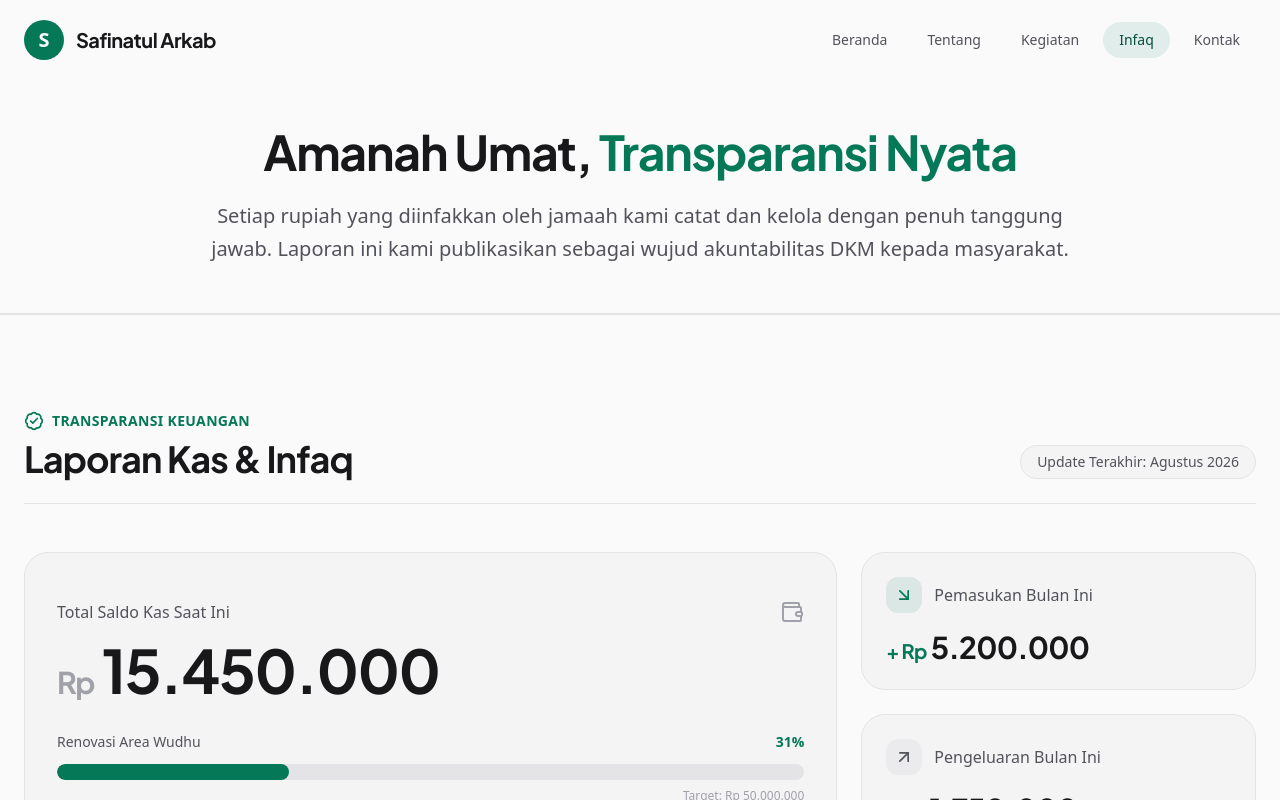
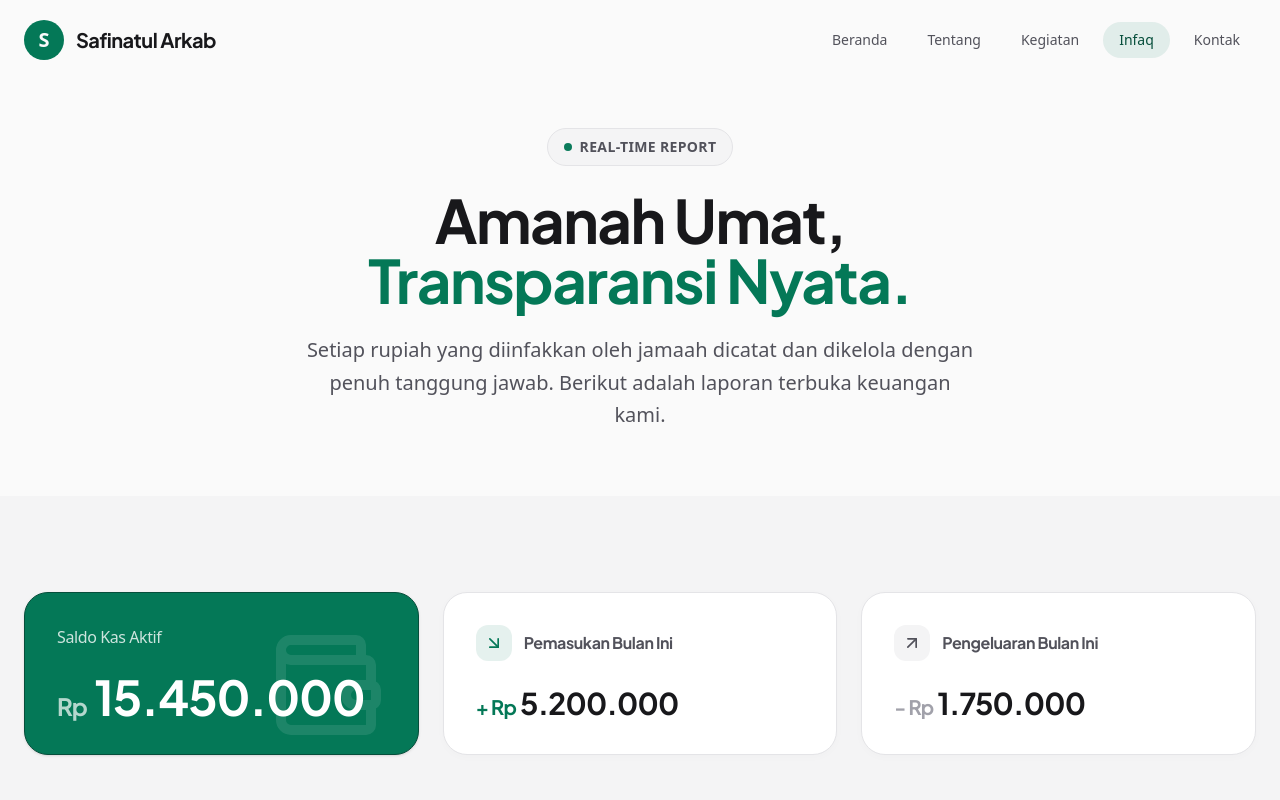
Before and after one commit to kaz-hero123/Musholla-Safinatul-Arkab, a Next.js app: page /infaq in a window 1280 px wide. Shown: the top 800 px of the page. Built offline with nearby package versions, Linux system fonts and the light colour scheme.

Commit message:
refactor(infaq): update infaq route to utilize new financial dashboard

```diff
--- a/src/app/infaq/page.tsx
+++ b/src/app/infaq/page.tsx
@@ -1,26 +1,31 @@
-import InfaqReport from "@/components/sections/InfaqReport";
+import InfaqDashboard from "@/components/sections/InfaqDashboard";
 import type { Metadata } from "next";
 
 export const metadata: Metadata = {
-  title: "Laporan Infaq - Musholla Safinatul Arkab",
-  description: "Laporan transparansi keuangan, infaq, dan sedekah Musholla Safinatul Arkab.",
+  title: "Laporan Infaq & Transparansi - Musholla Safinatul Arkab",
+  description: "Laporan transparansi keuangan, infaq, dan sedekah bulanan Musholla Safinatul Arkab secara detail.",
 };
 
 export default function InfaqPage() {
   return (
     <>
-      <section className="pt-32 pb-12 px-6 bg-bg-primary border-b border-border">
-        <div className="max-w-4xl mx-auto text-center">
-          <h1 className="font-display text-4xl md:text-5xl font-bold tracking-tight text-text-primary mb-6">
-            Amanah Umat, <span className="text-emerald-primary">Transparansi Nyata</span>
+      <section className="pt-32 pb-16 px-6 bg-bg-primary text-center">
+        <div className="max-w-4xl mx-auto">
+          <div className="inline-flex items-center gap-2 mb-6 px-4 py-2 rounded-full border border-border bg-bg-secondary">
+            <span className="w-2 h-2 rounded-full bg-emerald-primary animate-pulse"></span>
+            <span className="text-text-secondary text-sm font-bold tracking-wide uppercase">Real-time Report</span>
+          </div>
+          <h1 className="font-display text-4xl md:text-6xl font-bold tracking-tight text-text-primary mb-6">
+            Amanah Umat, <br />
+            <span className="text-emerald-primary">Transparansi Nyata.</span>
           </h1>
-          <p className="text-lg md:text-xl text-text-secondary leading-relaxed">
-            Setiap rupiah yang diinfakkan oleh jamaah kami catat dan kelola dengan penuh tanggung jawab. Laporan ini kami publikasikan sebagai wujud akuntabilitas DKM kepada masyarakat.
+          <p className="text-lg md:text-xl text-text-secondary leading-relaxed max-w-2xl mx-auto">
+            Setiap rupiah yang diinfakkan oleh jamaah dicatat dan dikelola dengan penuh tanggung jawab. Berikut adalah laporan terbuka keuangan kami.
           </p>
         </div>
       </section>
 
-      <InfaqReport />
+      <InfaqDashboard />
     </>
   );
 }
```
